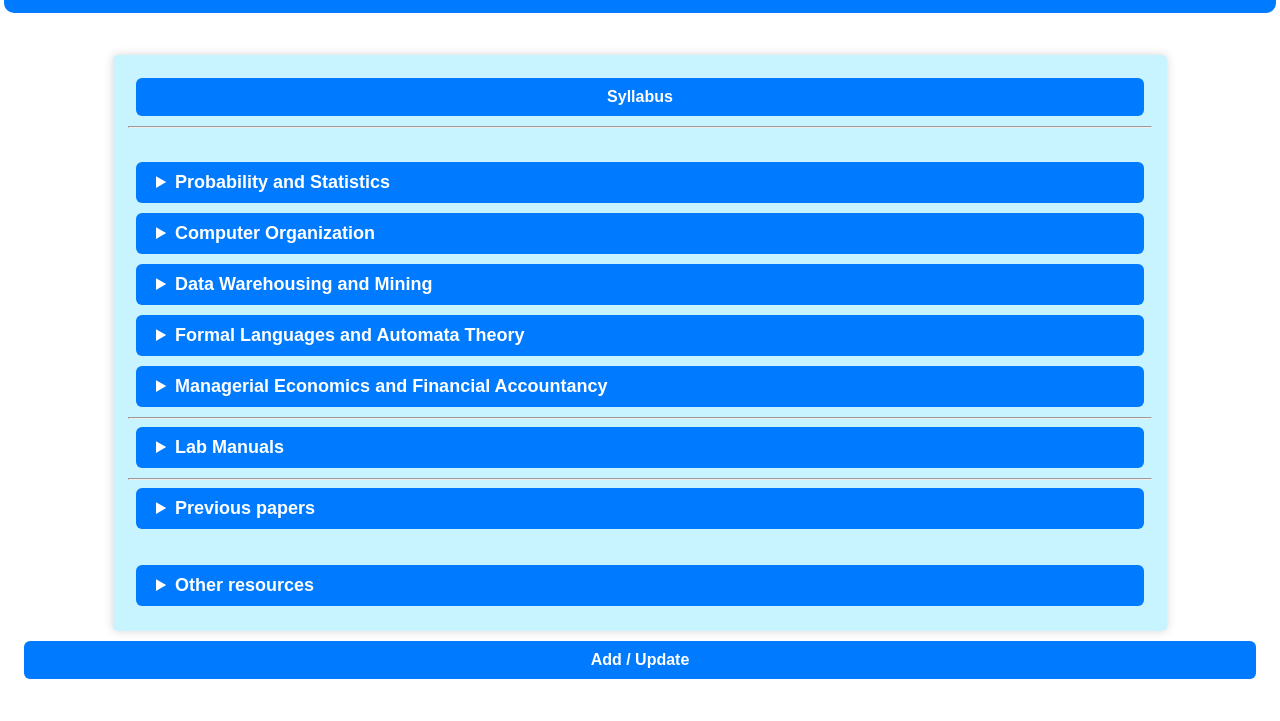
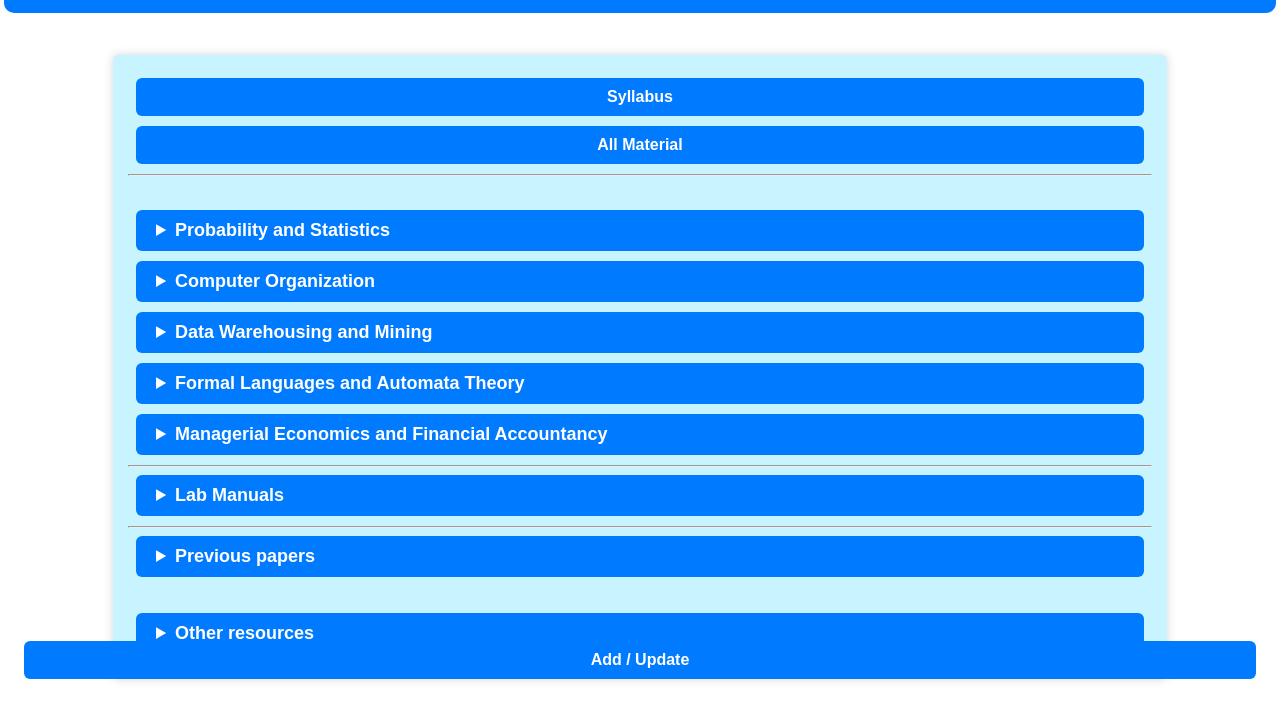
Before and after one commit to dorky0/csm_2-2, a plain HTML site: page index.html in a window 1280 px wide. Shown: the part 95-816 px from the top of the page. Drawn offline with Linux system fonts and the light colour scheme.

Commit message:
Update index.html

```diff
--- a/index.html
+++ b/index.html
@@ -13,7 +13,8 @@
     </header>
     <br>
     <div class="container">
-        <a class="resource-button" href="https://drive.google.com/file/d/1M-bJQ8WN_hAht-0OmBynTM7dG1hVSjdM/view">Syllabus</a><hr><br>
+        <a class="resource-button" href="https://drive.google.com/file/d/1M-bJQ8WN_hAht-0OmBynTM7dG1hVSjdM/view">Syllabus</a>
+        <a class="resource-button" href="https://drive.google.com/drive/folders/1z0_RbCTsLp7G4zLFveuo0bVS4Tm4d8mb?usp=sharing">All Material</a><hr><br>
         <details class="resource-button">
             <summary class="det_list">Probability and Statistics</summary><br>
             <a class ="resource-button" href="https://drive.google.com/file/d/1fJDa-FQT23hKDHXdj7iagXrx-R3_Yfsh/view?usp=sharing">Syllabus</a>
```
